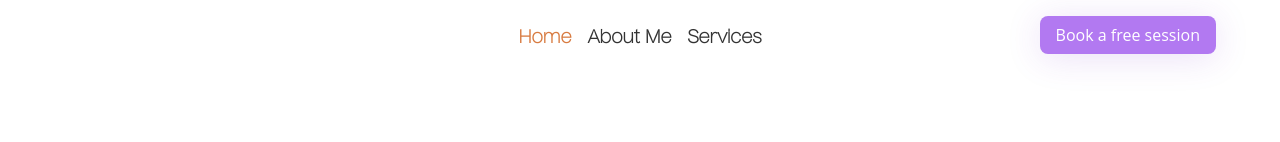
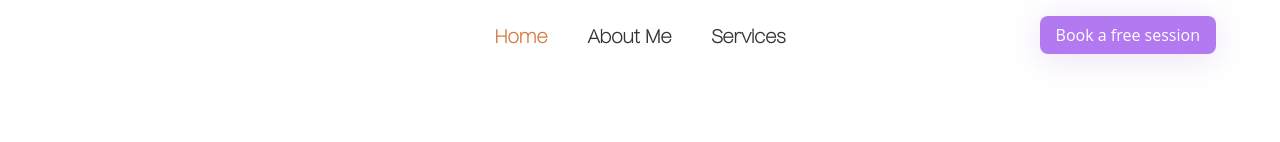
Before and after one commit to Adam-Thometz/Cosmic-Healing, a React (Create React App) app: page / in a window 1280 px wide. Shown: the top 142 px of the page. Built offline with nearby package versions, Linux system fonts and the light colour scheme; a web font is replaced by a local one.

Commit message:
changed padding

```diff
--- a/src/navbar/Navbar.css
+++ b/src/navbar/Navbar.css
@@ -16,7 +16,7 @@
   font-size: 18px;
   font-family: Nuckle;
   font-weight: 700;
-  padding: 12px 8px;
+  padding: 12px 20px;
   line-height: 16px;
 }
 
```
